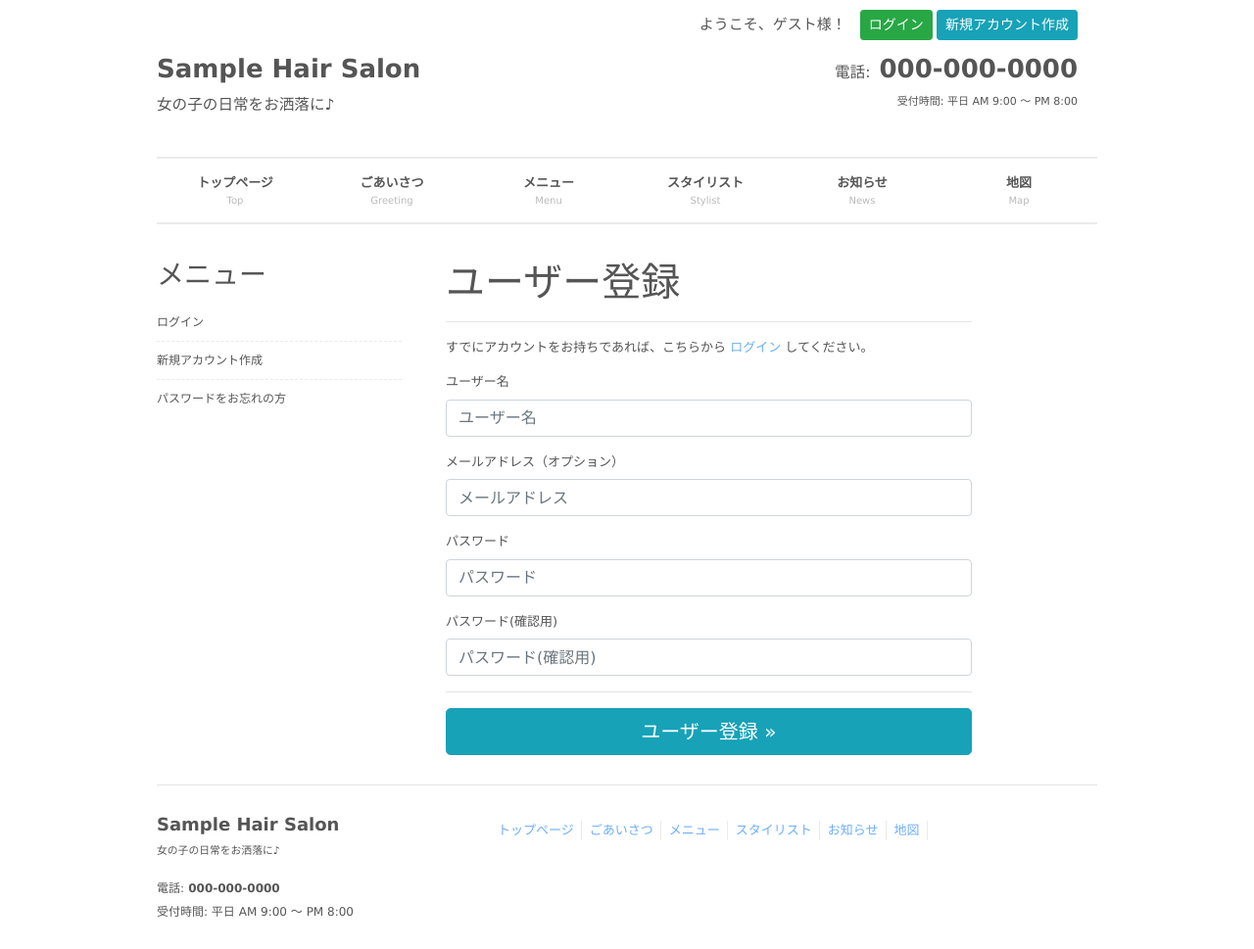
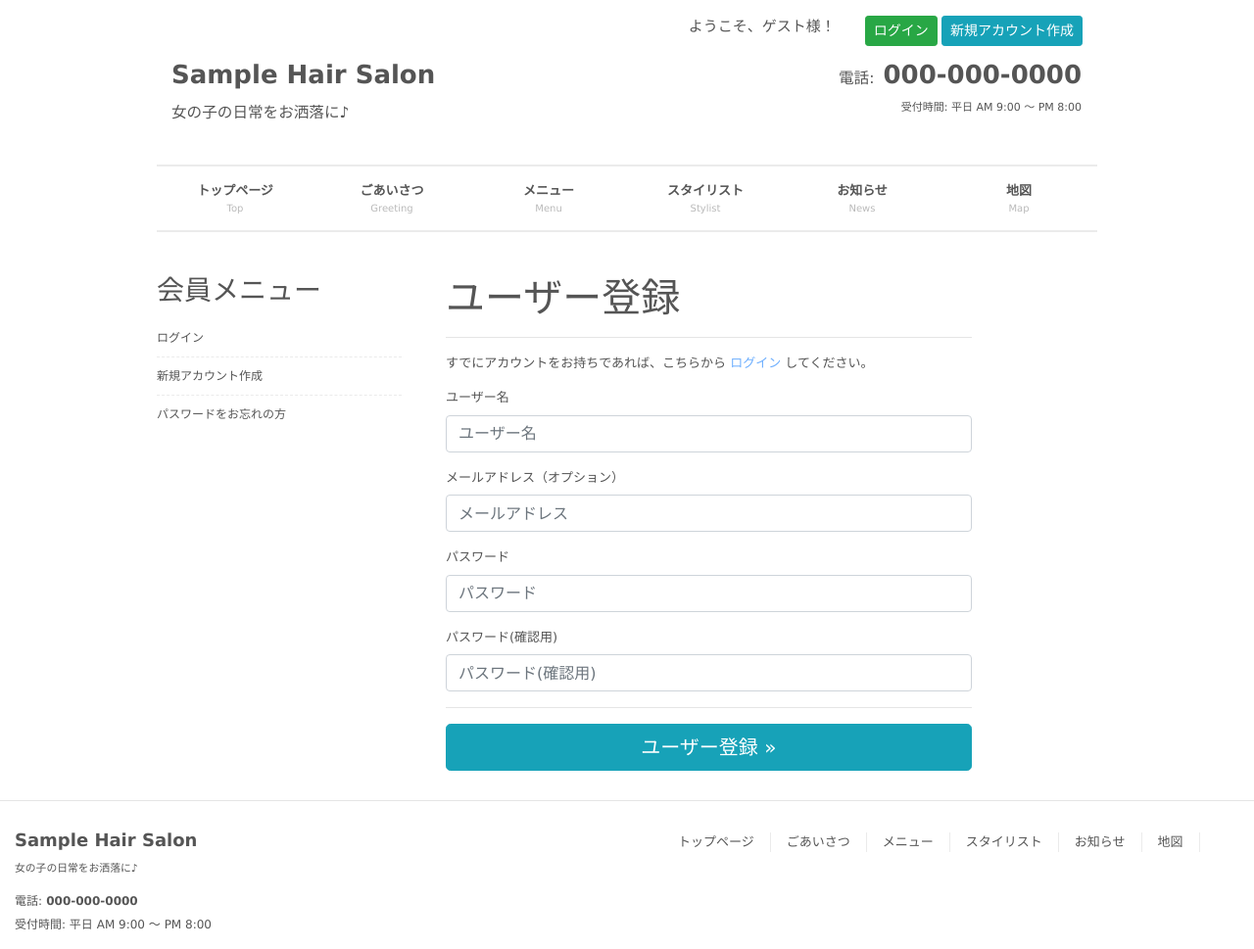
Before and after one commit to nakarun/hairsalon, a Django app: page /accounts/signup/ in a window 1280 px wide. Shown: the whole page at 98% size. Before the commit the page ends 936 px from the top, so only its background shows below. Run offline with Django 3.2, Linux system fonts and the light colour scheme; parts of the project's set-up code (start-up, migrations or seed data) failed here and were passed over; some libraries are stand-ins or nearby versions.

Commit message:
レスポンシブルデザインに変更 styleについてbootstrapで対応できるものは書き換えた

```diff
--- a/accounts/templates/account/account_menu_navi.html
+++ b/accounts/templates/account/account_menu_navi.html
@@ -1,19 +1,57 @@
-<div class="account-menu-navi">
+<div class="container pt-3">
+    <div class="row justify-content-end">
         {% if user.is_authenticated %}
-    <span class="welcome-message">ようこそ、{{ user }}様！</span>
+        <div class="col-sm-auto">
+            <span classs="welcome-message">
+                ようこそ、{{ user }}様！
+            </span>
+        </div>
+        <div class="col-sm-auto">
+            <span>
                 <a href="{% url 'pointcard' %}">
-        <button type="button" class="btn btn-success btn-sm">マイページ</button>
+                    <button
+                            type="button"
+                            class="btn btn-success btn-sm"
+                    >
+                        マイページ
+                    </button>
                 </a>
                 <a href="{% url 'account_logout' %}">
-        <button type="button" class="btn btn-warning btn-sm">ログアウト</button>
+                    <button
+                            type="button"
+                            class="btn btn-warning btn-sm"
+                    >
+                        ログアウト
+                    </button>
                 </a>
+            </span>
+        </div>
         {% else %}
-    <span class="welcome-message">ようこそ、ゲスト様！</span>
+        <div class="col-sm-auto">
+            <span class="welcome-message">
+                ようこそ、ゲスト様！
+            </span>
+        </div>
+        <div class="col-sm-auto">
+            <span>
                 <a href="{% url 'account_login' %}">
-        <button type="button" class="btn btn-success btn-sm">ログイン</button>
+                    <button
+                            type="button"
+                            class="btn btn-success btn-sm"
+                    >
+                        ログイン
+                    </button>
                 </a>
                 <a href="{% url 'account_signup' %}">
-        <button type="button" class="btn btn-info btn-sm">新規アカウント作成</button>
+                    <button
+                            type="button"
+                            class="btn btn-info btn-sm"
+                    >
+                        新規アカウント作成
+                    </button>
                 </a>
+            </span>
+        </div>
         {% endif %}
     </div>
+</div>
--- a/accounts/templates/account/base.html
+++ b/accounts/templates/account/base.html
@@ -24,7 +24,7 @@
     </section>
     <aside id="sidebar">
         <section>
-            <h3>メニュー</h3>
+            <h3>会員メニュー</h3>
             <ul>
                 {% if user.is_authenticated %}
                 <li><a href="{% url 'pointcard' %}">ポイントカード</a></li>
--- a/hairsalon/templates/hairsalon/components/footer.html
+++ b/hairsalon/templates/hairsalon/components/footer.html
@@ -1,18 +1,40 @@
 <footer id="footer">
-    <div class="inner">
     <hr />
     <div id="info" class="grid">
         {% include 'hairsalon/components/logo.html' %}
     </div>
     <div class="menu">
-            <ul class="footnav">
-                <li><a href="{% url 'top' %}">トップページ</a></li>
-                <li><a href="">ごあいさつ</a></li>
-                <li><a href="">メニュー</a></li>
-                <li><a href="">スタイリスト</a></li>
-                <li><a href="">お知らせ</a></li>
-                <li><a href="">地図</a></li>
+        <ul class="footnav px-3">
+            <li class="my-3 px-3">
+                <a href="{% url 'top' %}">
+                    トップページ
+                </a>
+            </li>
+            <li class="my-3 px-3">
+                <a href="{% url 'greeting' %}">
+                    ごあいさつ
+                </a>
+            </li>
+            <li class="my-3 px-3">
+                <a href="{% url 'menu' %}">
+                    メニュー
+                </a>
+            </li>
+            <li class="my-3 px-3">
+                <a href="{% url 'stylist' %}">
+                    スタイリスト
+                </a>
+            </li>
+            <li class="my-3 px-3">
+                <a href="{% url 'news' %}">
+                    お知らせ
+                </a>
+            </li>
+            <li class="my-3 px-3">
+                <a href="{% url 'map' %}">
+                    地図
+                </a>
+            </li>
         </ul>
     </div>
-    </div>
 </footer>
--- a/hairsalon/templates/hairsalon/components/logo.html
+++ b/hairsalon/templates/hairsalon/components/logo.html
@@ -1,7 +1,14 @@
-<div class="logo">
-  <a href="#">Sample Hair Salon<span>女の子の日常をお洒落に♪</span></a>
+<div class="container">
+    <div class="row">
+        <div class="col-sm logo">
+          <a href="#">
+              Sample Hair Salon
+              <span class="d-block mt-2">女の子の日常をお洒落に♪</span>
+          </a>
+        </div>
+        <div class="col-sm pr-3 info">
+            <p class="tel"><span>電話:</span> 000-000-0000 </p>
+            <p class="open">受付時間: 平日 AM 9:00 〜 PM 8:00</p>
+        </div>
+    </div>
 </div>
-<div class="info">
-    <p class="tel"><span>電話:</span> 000-000-0000 </p>
-    <p class="open">受付時間: 平日 AM 9:00 〜 PM 8:00</p>
-</div>
--- a/hairsalon/templates/hairsalon/components/navi.html
+++ b/hairsalon/templates/hairsalon/components/navi.html
@@ -1,9 +1,25 @@
-<nav id="mainNav">
+<nav id="mainNav" class="navbar navbar-expand-lg navbar-light">
 	<div class="inner">
-		<a class="menu" id="menu"><span>MENU</span></a>
-		<div class="panel">
-			<ul>
+		<button
+			class="navbar-toggler"
+			type="button"
+			data-toggle="collapse"
+			data-target="#navbarSupportedContent"
+			aria-controls="navbarSupportedContent"
+			aria-expanded="false"
+			aria-label="Toggle navigation"
+		>
+			<span class="navbar-toggler-icon"></span>
+	  	</button>
+		<a class="menu navbar-brand pl-3" id="menu">
+			<span>MENU</span>
+		</a>
+		<div class="panel collapse navbar-collapse"
+			 id="navbarSupportedContent"
+		>
+			<ul class="navbar-nav">
 				<li class="
+					nav-item
 					{% if current_menu_item == 'top' %}
 					current-menu-item
 					{% endif %}
@@ -14,6 +30,7 @@
 					</a>
 				</li>
 				<li class="
+					nav-item
 					{% if current_menu_item == 'greeting' %}
 					current-menu-item
 					{% endif %}
@@ -24,6 +41,7 @@
 					</a>
 				</li>
 				<li class="
+					nav-item
 					{% if current_menu_item == 'menu' %}
 					current-menu-item
 					{% endif %}
@@ -44,6 +62,7 @@
 				</li>
 
 				<li class="
+					nav-item
 					{% if current_menu_item == 'stylist' %}
 					current-menu-item
 					{% endif %}
@@ -54,6 +73,7 @@
 					</a>
 				</li>
 				<li class="
+					nav-item
 					{% if current_menu_item == 'news' %}
 					current-menu-item
 					{% endif %}
@@ -64,6 +84,7 @@
 					</a>
 				</li>
 				<li class="
+					nav-item
 					{% if current_menu_item == 'map' %}
 					current-menu-item
 					{% endif %}
--- a/static/css/style.css
+++ b/static/css/style.css
@@ -19,37 +19,15 @@ a:hover{color:#488fdd;}
 a:active, a:focus {outline:0;}
 
 /*************
-/* ヘッダー
-*************/
-#header{
-    height:160px;
-}
-
-/*************
 /* ロゴ
 *************/
-.logo{
-    float:left;
-}
-
 .logo a{
     color:#555;
-}
-
-.logo span{
-    display:block;
-    margin-top:6px;
 }
 
 /*************
 /* 電話番号
 *************/
-.info{
-    float:right;
-    padding-right:20px;
-    text-align:right;
-}
-
 .info .open{
     font-size:11px;
 }
@@ -71,49 +49,40 @@ a:active, a:focus {outline:0;}
 /*************
 /* ログインボタン
 *************/
-.account-menu-navi {
-    padding:10px 20px 0 0;
-    text-align:right;
-}
-
 .welcome-message {
-    font-size:15px;
+    font-size: 15px;
     vertical-align: middle;
-    padding-right:10px;
 }
 
 /* PC用
 ------------------------------------------------------------*/
-/*************
-/* 中央寄せ
-*************/
+@media only screen and (min-width:960px) {
+
     #header, #wrapper, .inner {
-	width:960px;
-	padding:0;
-	margin:0 auto;
+        width: 960px;
+        padding: 0;
+        margin: 0 auto;
     }
 
-#wrapper{
-    clear:both;
-    padding:20px 0;
+    #header{
+        height: 160px;
     }
 
-nav div.panel{
-	// display:block !important;
-	// float:left;
+    .info{
+        float: right;
+        text-align: right;
     }
 
-a#menu{display:none;}
+    /*************
+    /* ナビメニュー
+    **************/
 
-#mainNav{
-	// clear:both;
-	// z-index:200;
-	// position:relative;
+    a#menu{
+        display:none;
     }
 
     #mainNav li{
         float:left;
-	// position:relative;
     }
 
     #mainNav li a{
@@ -151,6 +120,64 @@ a#menu{display:none;}
         color:#999;
     }
 
+    /*************
+    /* フッター
+    *************/
+
+    #footer #info{
+        float:left;
+    }
+
+    #footer #info .row {
+        display: block !important;
+    }
+
+    #footer #info .info{
+        text-align: left;
+    }
+
+    ul.footnav{
+        float: right;
+        width: 620px;
+    }
+
+    ul.footnav li {
+        float: left;
+        border-right: 1px solid #ebebeb;
+    }
+
+    /*************
+    会員ページ　メイン コンテンツ
+    *************/
+    #main{
+        float:right;
+        width:680px;
+        padding:15px 0 30px 0;
+    }
+
+    /*************
+    /* サイドバー
+    *************/
+    #sidebar{
+        float:left;
+        width:250px;
+        padding:15px 0;
+        overflow:hidden;
+    }
+}
+
+@media only screen and (max-width:959px){
+
+    ul.footnav{
+        display: none;
+    }
+}
+
+#wrapper{
+    clear:both;
+    padding:20px 0;
+}
+
 /**************************
 /* メイン画像（トップページ+サブページ）
 **************************/
@@ -168,12 +195,10 @@ a#menu{display:none;}
 }
 
 /*************
-メイン コンテンツ
+会員ページ　メイン コンテンツ
 *************/
 #main{
 	float:right;
-	width:680px;
-	padding:15px 0 30px 0;
 }
 
 /*************
@@ -181,8 +206,6 @@ a#menu{display:none;}
 *************/
 #sidebar{
 	float:left;
-	width:250px;
-	padding:15px 0;
 	overflow:hidden;
 }
 
@@ -221,25 +244,6 @@ a#menu{display:none;}
     clear:both;
 }
 
-#footer .inner{
-    // padding:40px 0;
-    // overflow:hidden;
-}
-
-#footer #info{
-    float:left;
-}
-
-#footer #info .info{
-    float:none;
-}
-
-#footer #info .info{
-    clear:both;
-    padding:5px 0 0;
-    text-align:left;
-}
-
 #footer .logo{
     font-size:18px;
 }
@@ -248,19 +252,13 @@ a#menu{display:none;}
     font-size:12px;
 }
 
-ul.footnav{
-    float:right;
-    width:620px;
-    padding:10px 0;
+#footer a{
+    color: #555;
 }
 
-ul.footnav li{
-    float:left;
-    margin:10px 0 10px 0;
-    padding:0 7px 0 8px;
-    border-right:1px solid #ebebeb;
-}
-
+/*********************
+/* line-heightの設定周り
+*********************/
 
 .staff-message {
     font-size: 14px;
```
Lines whose indentation alone changed are shown as unchanged.
